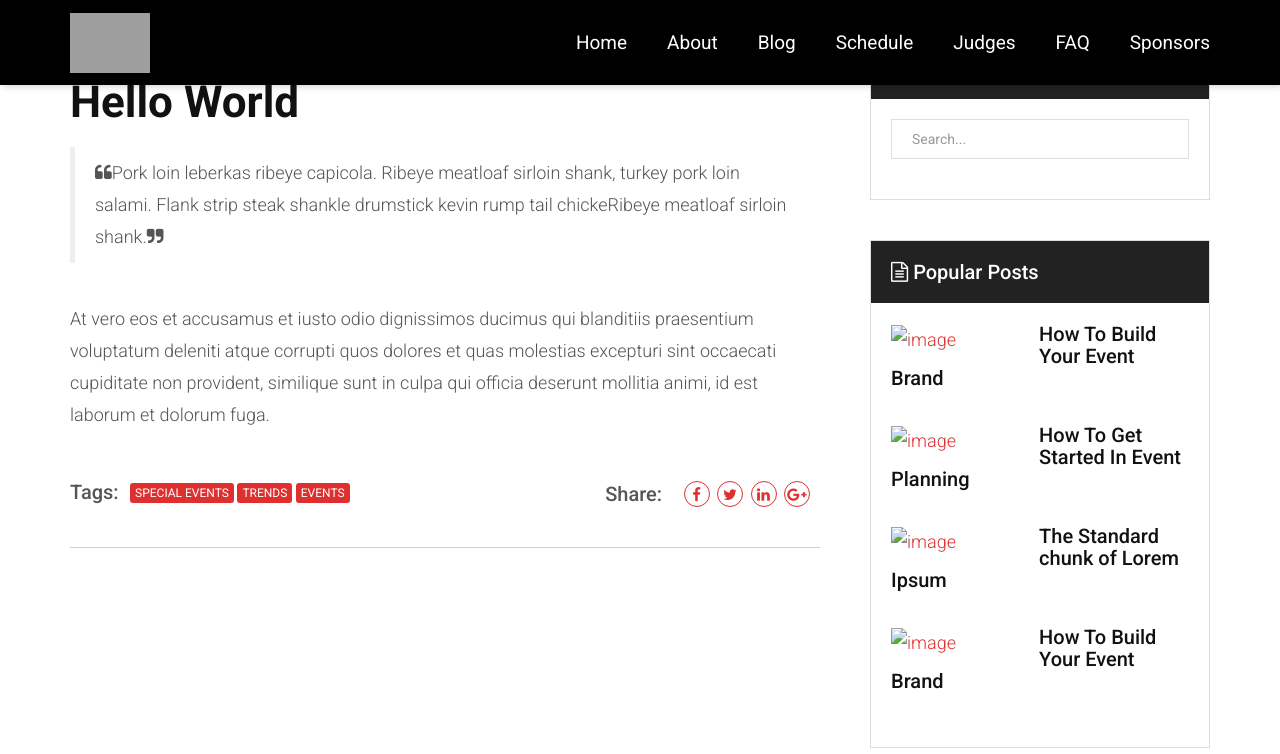
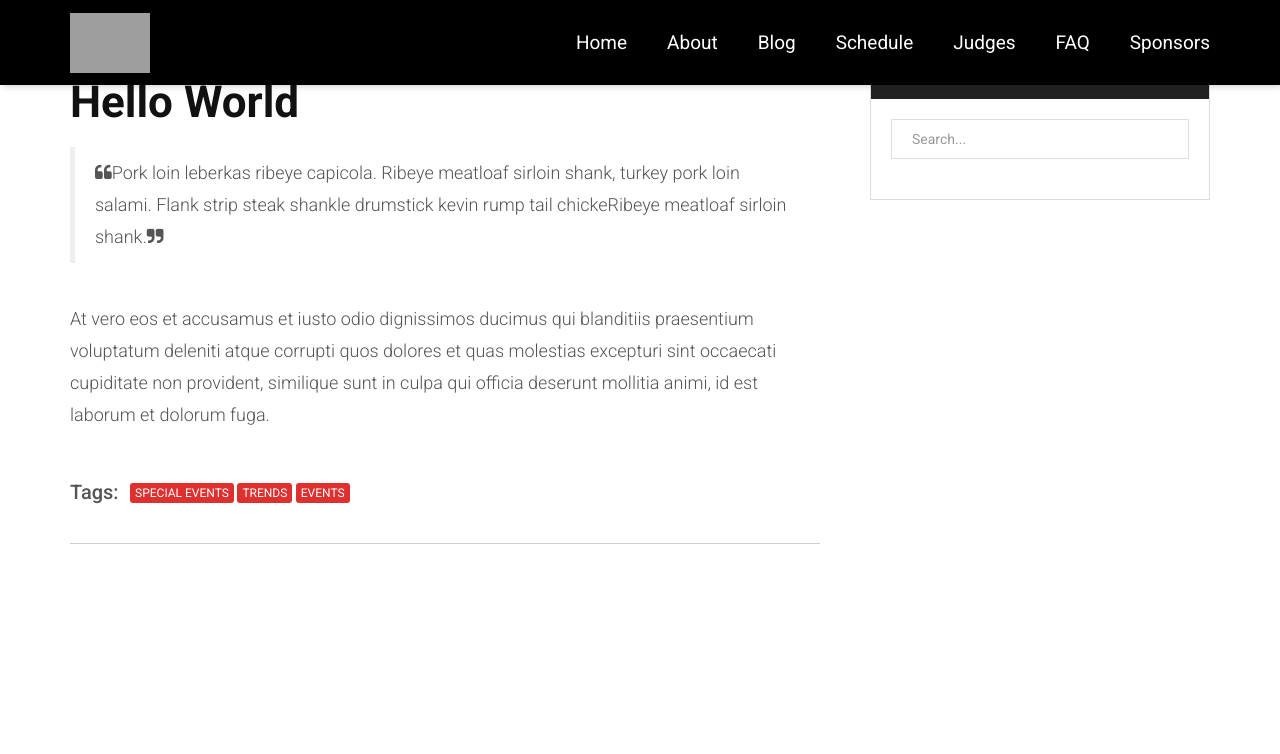
Before and after one commit to amrsekilly/new.hackforsavannah.org, a Jekyll site: the page built from _posts/2017-03-15-hello-world.md, in a window 1280 px wide and 1400 px high, scrolled down 394 px, cut to the strip 0-754 px from the top of the window. Built offline with Jekyll 4.4.1, drawn with Linux system fonts in a browser that asks for light colours; comment, search, counter and statistics services are not loaded; some of the changed text lies outside the part shown; grey boxes are pictures that could not be loaded.

Commit message:
hid the popular posts and the categories

```diff
--- a/_layouts/post.html
+++ b/_layouts/post.html
@@ -57,18 +57,6 @@ layout: page
                   <a href="#" class="btn btn-xs">Events</a>
                 </div>
               </div>
-
-              <div class="col-md-6 col-sm-6">
-                <div class="share_article ">
-                  <h6>Share:</h6>
-                  <ul>
-                    <li><a href="#"><i class="fa fa-facebook" aria-hidden="true"></i></a></li>
-                    <li><a href="#"><i class="fa fa-twitter" aria-hidden="true"></i></a></li>
-                    <li><a href="#"><i class="fa fa-linkedin" aria-hidden="true"></i></a></li>
-                    <li><a href="#"><i class="fa fa-google-plus" aria-hidden="true"></i></a></li>
-                  </ul>
-                </div>
-              </div>
             </div>
           </div>
 
@@ -124,7 +112,7 @@ layout: page
             </div>
           </div>
 
-          <div class="sidebar_widgets">
+          <!-- <div class="sidebar_widgets">
             <div class="widget_title white_text secondary-bg">
               <h6><i class="fa fa-file-text-o" aria-hidden="true"></i> Popular Posts</h6>
             </div>
@@ -164,9 +152,9 @@ layout: page
                 </li>
               </ul>
             </div>
-          </div>
+          </div> -->
 
-          <div class="sidebar_widgets">
+          <!-- <div class="sidebar_widgets">
             <div class="widget_title white_text secondary-bg">
               <h6><i class="fa fa-file-text-o" aria-hidden="true"></i> Categories</h6>
             </div>
@@ -183,7 +171,9 @@ layout: page
                 <li><a href="#"><i class="fa fa-angle-right" aria-hidden="true"></i> Fresh Event Tips</a></li>
               </ul>
             </div>
-          </div>
+          </div> -->
+
+
         </div>
       </aside>
 
```
Also changed, not shown: _includes/blog-archive.html (+4 -4 lines).
